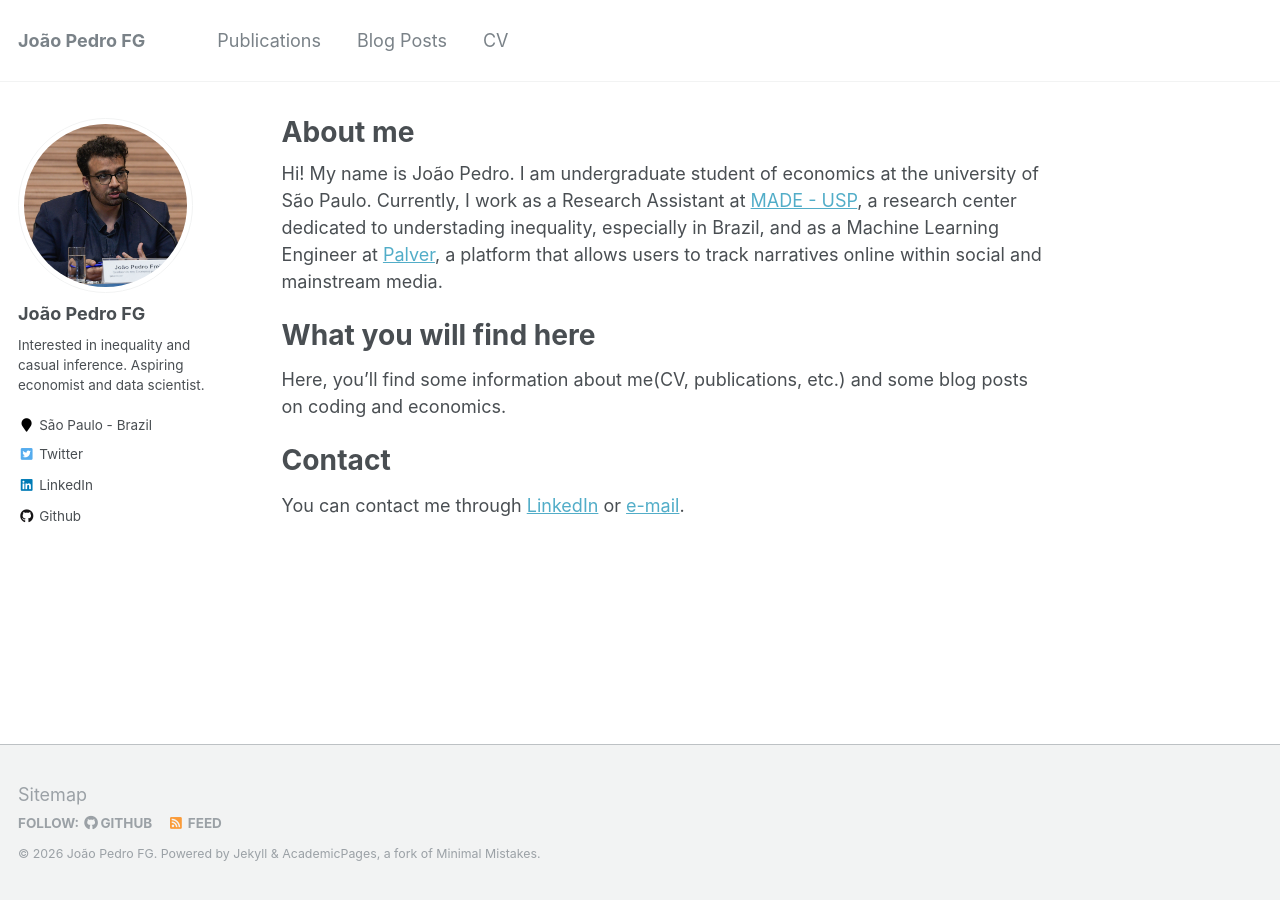
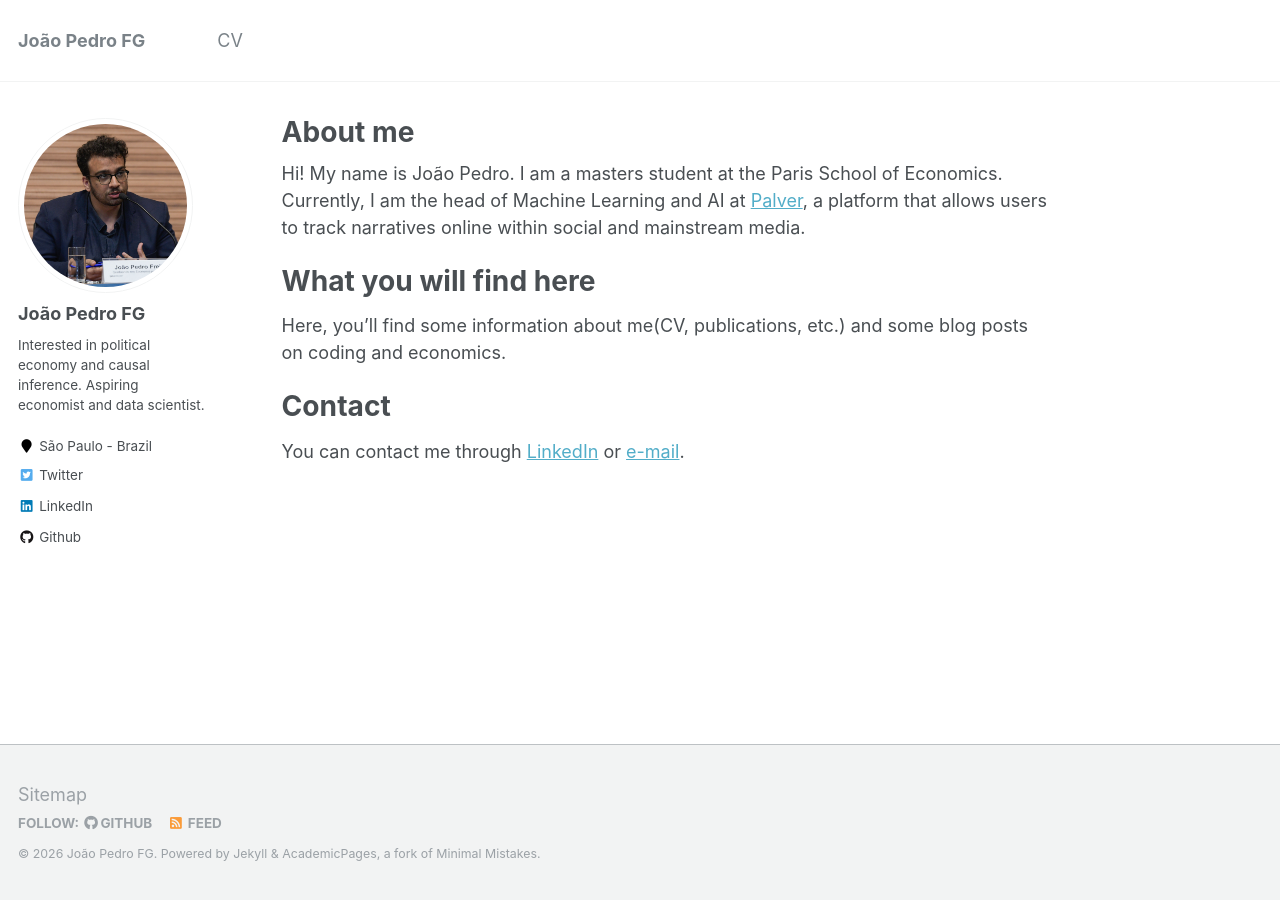
Before and after one commit to joaopedro-fg/joaopedro-fg.github.io, a Jekyll site: the page built from _pages/about.md, in a window 1280 px wide. Built offline with Jekyll 4.4.1, drawn with Linux system fonts in a browser that asks for light colours.

Commit message:
feat: update CV + change navigation

```diff
--- a/_config.yml
+++ b/_config.yml
@@ -82,7 +82,7 @@ analytics:
 author:
   name             : "João Pedro FG"
   avatar           : "perfil.jpg"
-  bio              : "Interested in inequality and casual inference. Aspiring economist and data scientist."
+  bio              : "Interested in political economy and causal inference. Aspiring economist and data scientist."
   location         : "São Paulo - Brazil"
   employer         :
   pubmed           :
--- a/_data/navigation.yml
+++ b/_data/navigation.yml
@@ -1,11 +1,5 @@
 # main links links
 main:
-  - title: "Publications"
-    url: /publications/
-
-
-  - title: "Blog Posts"
-    url: /year-archive/
 
   - title: "CV"
     url: /cv/
--- a/_pages/about.md
+++ b/_pages/about.md
@@ -8,7 +8,7 @@ redirect_from:
   - /about.html
 ---
 
-Hi! My name is João Pedro. I am undergraduate student of economics at the university of São Paulo. Currently, I work as a Research Assistant at [MADE - USP](https://madeusp.com.br/), a research center dedicated to understading inequality, especially in Brazil, and as a Machine Learning Engineer at [Palver](https://www.palver.com.br/), a platform that allows users to track narratives online within social and mainstream media.
+Hi! My name is João Pedro. I am a masters student at the Paris School of Economics. Currently, I am the head of Machine Learning and AI at [Palver](https://www.palver.com.br/), a platform that allows users to track narratives online within social and mainstream media.
 
 What you will find here
 ======
```
Also changed, not shown: _pages/cv.md (+19 -18 lines).
